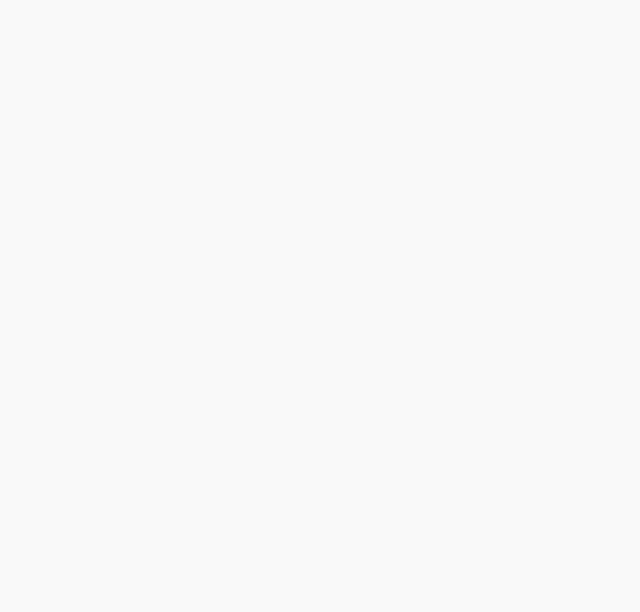
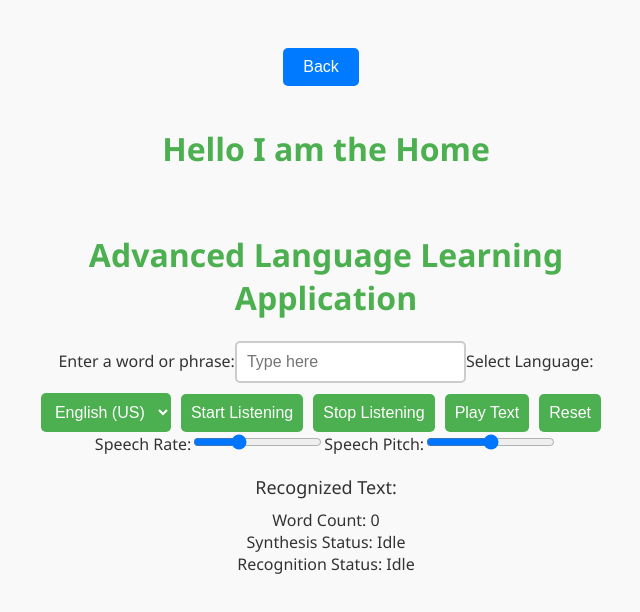
Before and after one commit to Jojo10x/VocalizeIQ, a React (Vite) app: page /menu/prounciation in a window 1280 px wide. Before the commit this address had no page. Shown: the top 612 px of the page, without its empty margins (314-954 px from the left). Built offline with nearby package versions, Linux system fonts and the light colour scheme.

Commit message:
Prouncition added

```diff
--- a/src/App.jsx
+++ b/src/App.jsx
@@ -3,6 +3,8 @@ import Login from './Login/Login';
 import './App.css'
 import Menu from './Menu/Menu'
 import Home from './Home/Home'
+import TestLevel from './Menu/TestLevel';
+import Prouncition from './Menu/Pronouncition';
 
 function App() {
 
@@ -13,6 +15,8 @@ function App() {
           <Route path="/" element={<Login />} />
           <Route path="/menu/home" element={<Home />} />
           <Route path="/menu" element={<Menu />} />
+          <Route path="/menu/test" element={<TestLevel />} />
+          <Route path="/menu/prounciation" element={<Prouncition />} />
         </Routes>
       </Router>
     </>
--- a/src/Menu/Menu.jsx
+++ b/src/Menu/Menu.jsx
@@ -1,7 +1,6 @@
 import { useNavigate } from 'react-router-dom';
 // import styles from "./Menu.module.css";
 import '../App.css'
-import TestLevel from './TestLevel';
 
 
 function Menu() {
@@ -13,12 +12,23 @@ function Menu() {
     const goForward = () => {
         navigate('./home');
       };
+
+      const goTest = () => {
+        navigate('./test');
+      };
+      const goPro = () => {
+        navigate('./prounciation');
+      };
+
   return (
     <div className="admin-dashboard-container">
       <button className="back-button" onClick={goBack}>Back</button>
       <button className="forward-button" onClick={goForward}>Forward</button>
       <h1>Hello I am the Menu</h1>
-      <TestLevel />
+      <button>Instructions</button>
+      <button onClick={goTest}>Test</button>
+      <button onClick={goPro}>Prouncition</button>
+      <button></button>
     </div>
   );
 }
--- /dev/null
+++ b/src/Menu/Pronouncition.jsx
@@ -0,0 +1,135 @@
+import { useState } from 'react';
+import { useNavigate } from 'react-router-dom';
+import '../App.css'
+
+
+function Prouncition() {
+    const [recognizedText, setRecognizedText] = useState('');
+    const [feedback, setFeedback] = useState('');
+    const [confirmation, setConfirmation] = useState('');
+    const [language, setLanguage] = useState('en-US');
+    const [wordCount, setWordCount] = useState(0);
+    const [synthesisStatus, setSynthesisStatus] = useState('Idle');
+    const [recognitionStatus, setRecognitionStatus] = useState('Idle');
+
+    const recognition = new (window.webkitSpeechRecognition || window.SpeechRecognition)();
+    recognition.continuous = true;
+    recognition.interimResults = true;
+
+    recognition.onstart = () => {
+        setRecognitionStatus('Listening...');
+    };
+
+    recognition.onresult = (event) => {
+        const recognized = event.results[0][0].transcript;
+        setRecognizedText(recognized);
+        clearTimeout(feedbackTimeout);
+        setFeedback('');
+    };
+
+    recognition.onend = () => {
+        setRecognitionStatus('Idle');
+        clearTimeout(feedbackTimeout);
+        setFeedback('');
+    };
+
+    recognition.onerror = (event) => {
+        setRecognitionStatus('Error');
+        clearTimeout(feedbackTimeout);
+        setFeedback('Error occurred during speech recognition: ' + event.error);
+    };
+
+    let feedbackTimeout;
+
+    const startListening = () => {
+        recognition.lang = language;
+        recognition.start();
+    };
+
+    const stopListening = () => {
+        recognition.stop();
+        const userInput = document.getElementById('textInput').value.trim().toLowerCase();
+        const isCorrect = userInput === recognizedText.trim().toLowerCase();
+        setConfirmation(isCorrect ? 'Correct!' : 'Incorrect. Try again.');
+        setConfirmation(isCorrect ? '#4CAF50' : '#f44336');
+    };
+
+    const playText = () => {
+        const textToRead = document.getElementById('textInput').value.trim();
+        const synth = window.speechSynthesis;
+        const utterance = new SpeechSynthesisUtterance(textToRead);
+        utterance.lang = language;
+        utterance.rate = parseFloat(document.getElementById('speechRate').value);
+        utterance.pitch = parseFloat(document.getElementById('speechPitch').value);
+
+        setSynthesisStatus('Playing...');
+        synth.cancel(); // Cancel previous speech if any
+        synth.speak(utterance);
+
+        utterance.onend = () => {
+            setSynthesisStatus('Idle');
+            synth.cancel(); // Cancel speech after it ends
+        };
+
+        utterance.onerror = (event) => {
+            setSynthesisStatus('Error');
+            setFeedback('Error occurred during speech synthesis: ' + event.error);
+        };
+    };
+
+    const resetGame = () => {
+        setWordCount(0);
+        setRecognizedText('');
+        setFeedback('');
+        setConfirmation('');
+    };
+
+    const handleTextInput = (event) => {
+        setWordCount(event.target.value.trim().split(/\s+/).length);
+    };
+    const navigate = useNavigate();
+
+    const goBack = () => {
+      navigate(-1);
+    };
+  return (
+    <>
+    <div className="admin-dashboard-container">
+      <button className="back-button" onClick={goBack}>Back</button>
+      <h1>Hello I am the Home</h1>
+    </div>
+     <div className="container">
+     <h1>Advanced Language Learning Application</h1>
+
+     <label htmlFor="textInput">Enter a word or phrase:</label>
+     <input type="text" id="textInput" placeholder="Type here" onChange={handleTextInput} />
+
+     <label htmlFor="languageSelect">Select Language:</label>
+     <select id="languageSelect" onChange={(e) => setLanguage(e.target.value)}>
+         <option value="en-US">English (US)</option>
+         <option value="ru">Russian</option>
+     </select>
+
+     <button onClick={startListening}>Start Listening</button>
+     <button onClick={stopListening}>Stop Listening</button>
+     <button onClick={playText}>Play Text</button>
+     <button onClick={resetGame}>Reset</button>
+
+     <label htmlFor="speechRate">Speech Rate:</label>
+     <input type="range" id="speechRate" min="0.5" max="2" step="0.1" defaultValue="1" />
+
+     <label htmlFor="speechPitch">Speech Pitch:</label>
+     <input type="range" id="speechPitch" min="0" max="2" step="0.1" defaultValue="1" />
+
+     <div id="recognizedText">Recognized Text: {recognizedText}</div>
+     <div id="confirmation" >{confirmation}</div>
+     <div id="feedback" style={{ color: '#ffa500' }}>{feedback}</div>
+     <div id="wordCount">Word Count: {wordCount}</div>
+     <div id="synthesisStatus">Synthesis Status: {synthesisStatus}</div>
+     <div id="recognitionStatus">Recognition Status: {recognitionStatus}</div>
+ </div>
+ </>
+  );
+}
+
+export default Prouncition;
```
